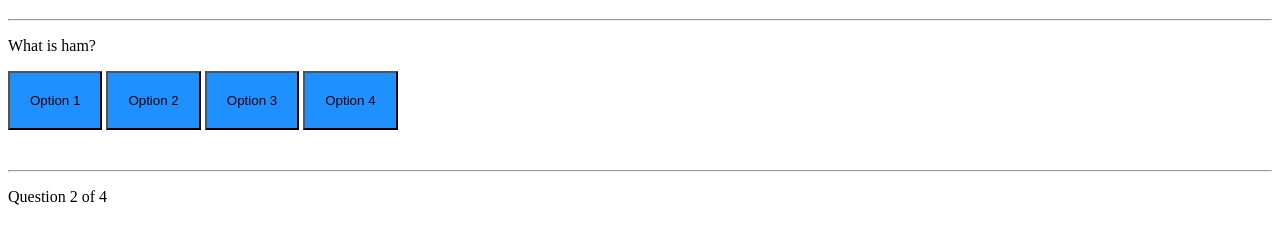
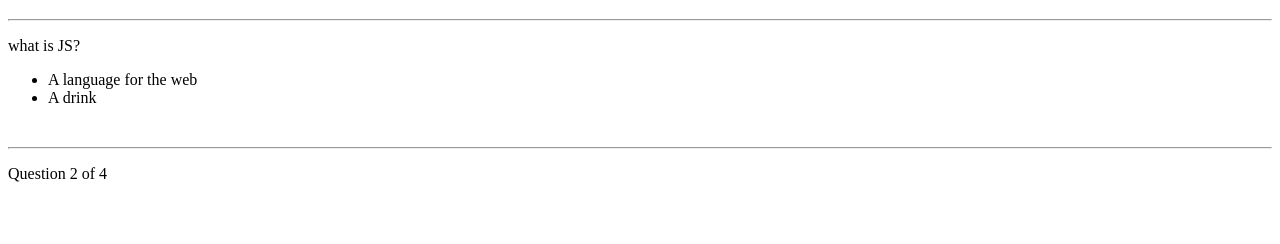
Before and after one commit to jmyardley/javascript-quiz, a plain HTML site: page index.html in a window 1280 px wide. Shown: the part 162-406 px from the top of the page. Drawn offline with Linux system fonts and the light colour scheme.

Commit message:
created displayQuestion function

```diff
--- a/index.html
+++ b/index.html
@@ -15,15 +15,23 @@
         <h1>Quiz Time Mfs</h1>
         <hr style="margin-top:20px;">
 
-        <p class="question">What is ham?</p>
+        <div class="question"></div>
+            <div id="questionList">
+
+            </div>
 
         <div class="answerButtons">
 
-            <button id="button1" ><span id="option1">Option 1</span></button>
-            <button id="button2" ><span id="option2">Option 2</span></button>
-            <button id="button3" ><span id="option3">Option 3</span></button>
-            <button id="button4" ><span id="option4">Option 4</span></button>
+            <ul id="answerList">
 
+            </ul>
+
+           <!--
+               <button id="0" ><span id="option1">Option 1</span></button>
+            <button id="1" ><span id="option2">Option 2</span></button>
+            <button id="2" ><span id="option3">Option 3</span></button>
+            <button id="3" ><span id="option4">Option 4</span></button>
+           -->
         </div>
         <hr style="margin-top: 40px;">
         <footer>
--- a/script.js
+++ b/script.js
@@ -1,6 +1,9 @@
 var timeEl = document.querySelector("#clock");
 var startButton = document.querySelector("#startButton");
-var secondsLeft = 100;
+var secondsLeft = 10;
+
+var answerList = document.querySelector("#answerList");
+var questionArea = document.querySelector("#questionList");
 
 var questions = [
     {
@@ -21,9 +24,10 @@ var questions = [
     }
 ]
 
+//------------------- COUNTDOWN -------------------
 
 function setTime() {
-    var timerInterval = setInterval(function() {
+    var timerInterval = setInterval(function () {
         secondsLeft--;
         timeEl.textContent = secondsLeft;
 
@@ -34,20 +38,32 @@ function setTime() {
     }, 1000);
 }
 
-startButton.addEventListener("click", function() {
+startButton.addEventListener("click", function () {
     setTime()
 });
 
+//------------------- QUIZ -------------------
+
 var currentQuestionIndex = 0;
 
-function displayQuestion(){
+function displayQuestion() {
+    var questionText = document.createElement("p");
+    questionText.textContent = questions[currentQuestionIndex].question;
+    questionArea.appendChild(questionText);
+    for (var i = 0; i < questions[currentQuestionIndex].choices.length; i++) {
 
+        var listOption = document.createElement("li");
+        listOption.textContent = questions[currentQuestionIndex].choices[i];
+        answerList.appendChild(listOption);
+    }
 }
 
-function answerChosen(){
+function answerChosen() {
     //...
     currentQuestionIndex++;
     displayQuestion();
 }
 
-choiceList.addEventListener("click", answerChosen);
+answerList.addEventListener("click", answerChosen);
+
+displayQuestion()
```
Lines whose indentation alone changed are shown as unchanged.
